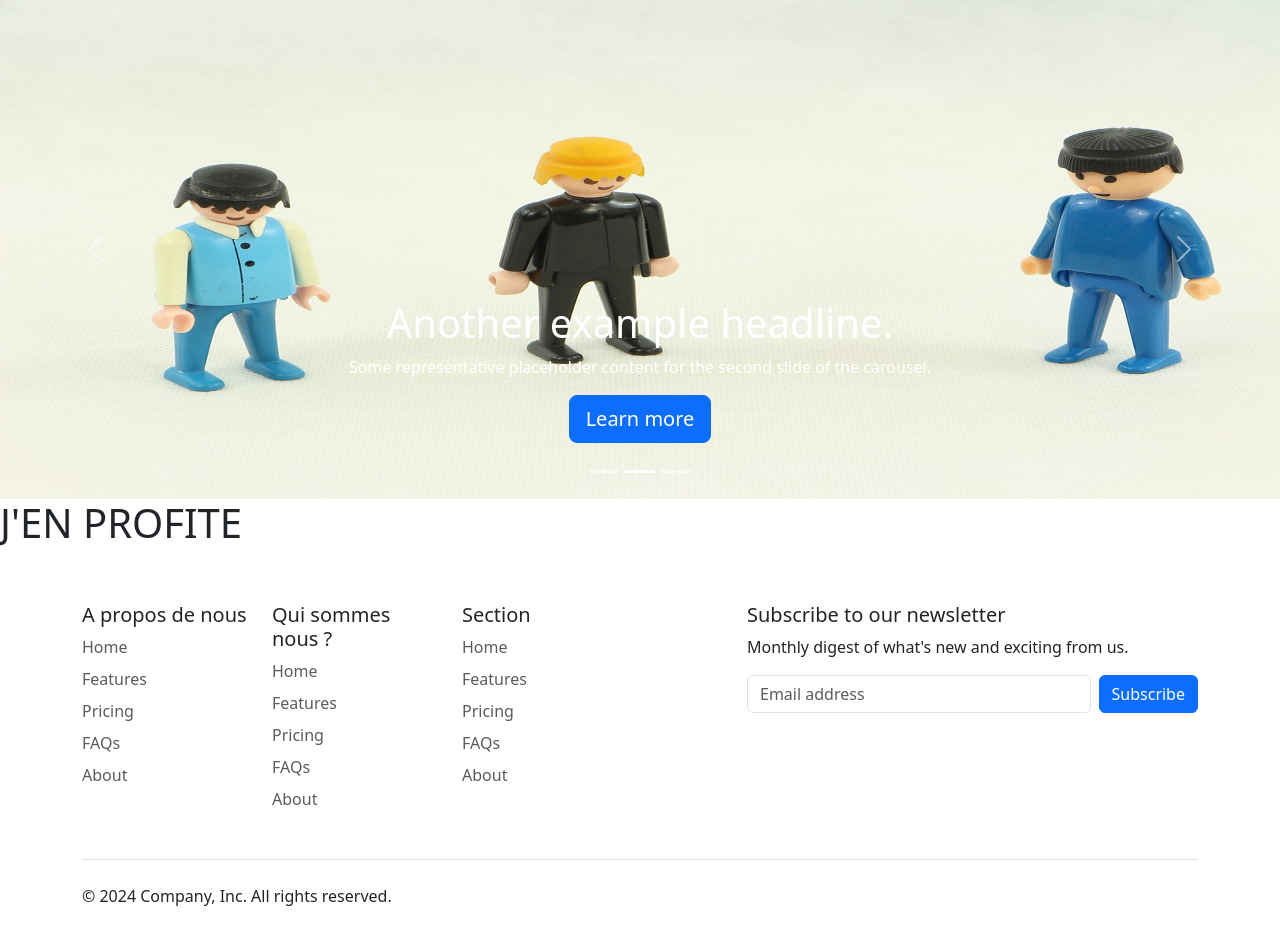
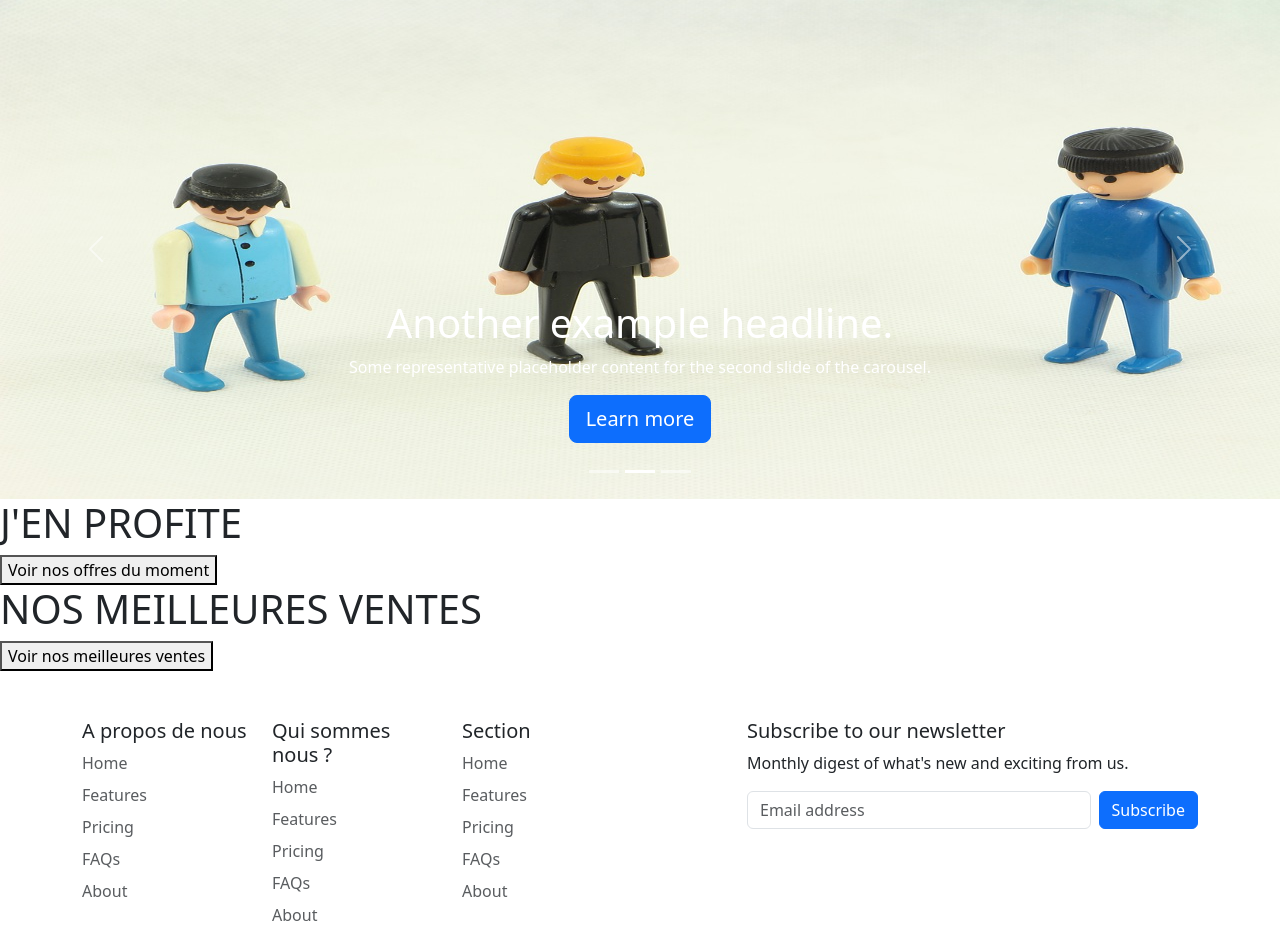
Before and after one commit to morganencr/projet_catalogue, a PHP site: page / in a window 1280 px wide. Shown: the part 271-1196 px from the top of the page. Run offline with PHP 8.4, Linux system fonts and the light colour scheme.

Commit message:
body de index

```diff
--- a/php/index.php
+++ b/php/index.php
@@ -52,6 +52,12 @@ include_once("components/navbar.php");
 <h1>J'EN PROFITE</h1>
 <div id="photos-promo">
 </div>
+<button>Voir nos offres du moment</button>
+
+<h1>NOS MEILLEURES VENTES</h1>
+<div id="photos-ventes">
+</div>
+<button>Voir nos meilleures ventes</button>
 <?php
 include_once("components/footer.php");
 ?>
```
